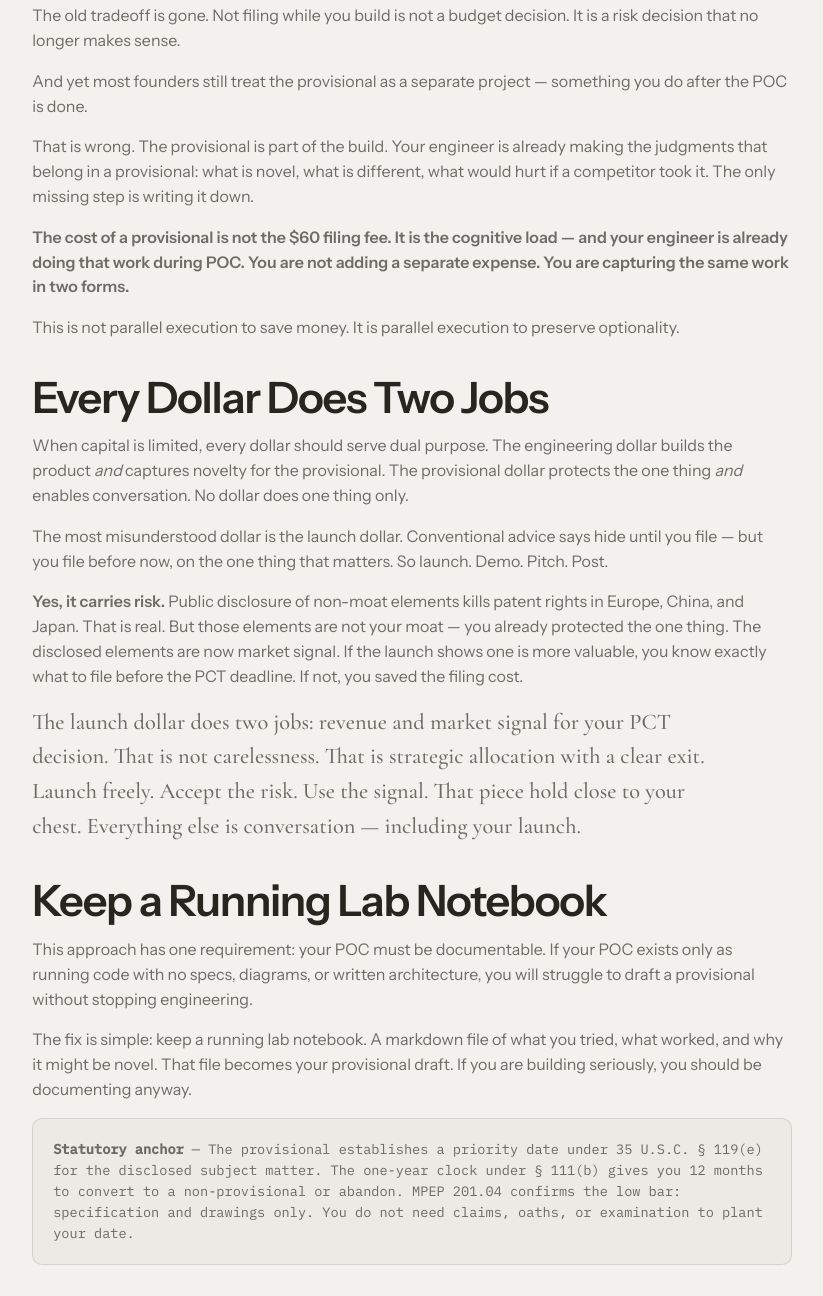
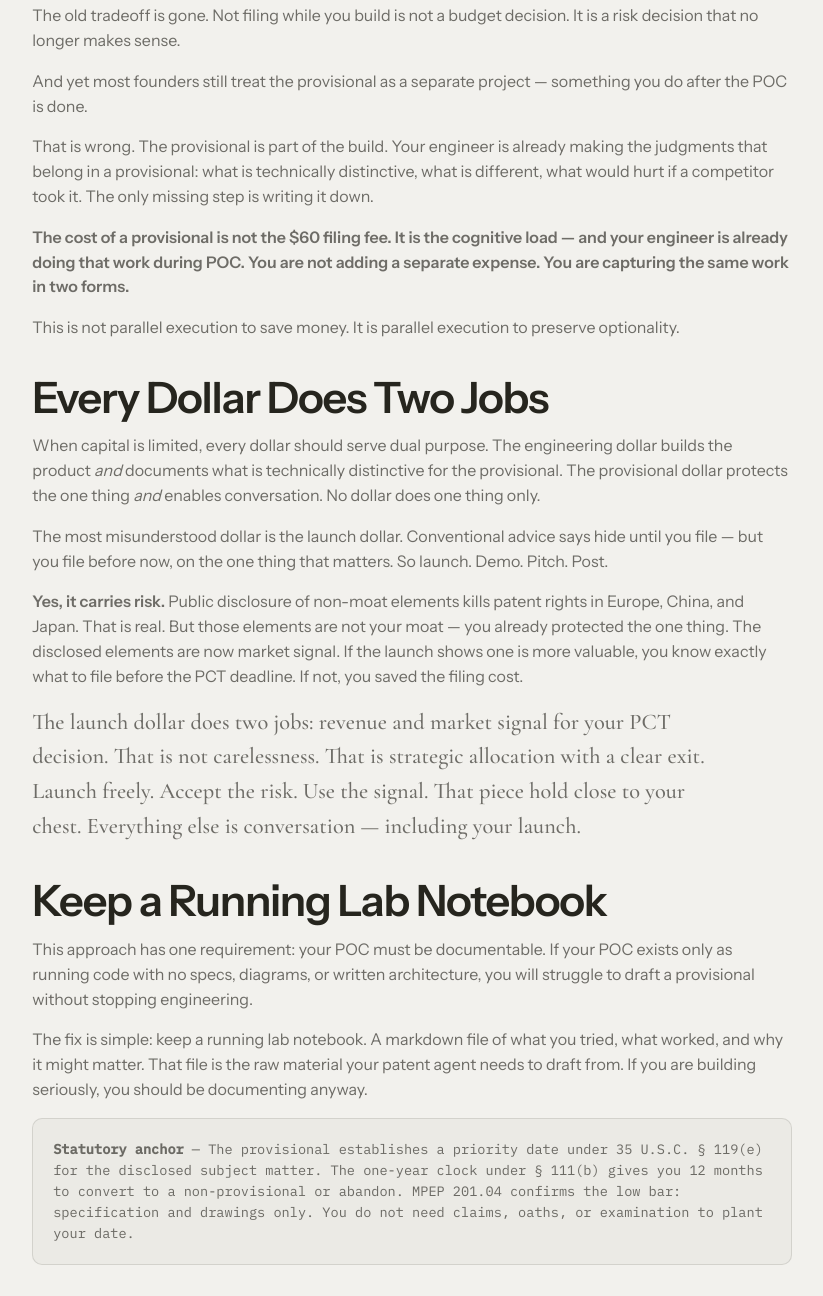
Before and after one commit to hmc62843u/hmc62843u.github.io, a website: page provisional-and-poc-budget.htm in a window 1280 px wide. Shown: the part 1056-2352 px from the top of the page, without its empty margins (19-842 px from the left). Drawn offline with nearby package versions, Linux system fonts and the light colour scheme.

Commit message:
Fix overclaiming and AI-drafting implication: 'novel' → 'technically distinctive', lab notebook line now references patent agent

```diff
--- a/provisional-and-poc-budget.htm
+++ b/provisional-and-poc-budget.htm
@@ -123,12 +123,12 @@
       <p>The old tradeoff is gone. Not filing while you build is not a budget decision. It is a risk decision that no longer makes sense.</p>
       <p>And yet most founders still treat the provisional as a separate project — something you do after the POC is done.</p>
 
-      <p>That is wrong. The provisional is part of the build. Your engineer is already making the judgments that belong in a provisional: what is novel, what is different, what would hurt if a competitor took it. The only missing step is writing it down.</p>
+      <p>That is wrong. The provisional is part of the build. Your engineer is already making the judgments that belong in a provisional: what is technically distinctive, what is different, what would hurt if a competitor took it. The only missing step is writing it down.</p>
       <p><strong>The cost of a provisional is not the $60 filing fee. It is the cognitive load — and your engineer is already doing that work during POC. You are not adding a separate expense. You are capturing the same work in two forms.</strong></p>
       <p>This is not parallel execution to save money. It is parallel execution to preserve optionality.</p>
 
       <h2>Every Dollar Does Two Jobs</h2>
-      <p>When capital is limited, every dollar should serve dual purpose. The engineering dollar builds the product <em>and</em> captures novelty for the provisional. The provisional dollar protects the one thing <em>and</em> enables conversation. No dollar does one thing only.</p>
+      <p>When capital is limited, every dollar should serve dual purpose. The engineering dollar builds the product <em>and</em> documents what is technically distinctive for the provisional. The provisional dollar protects the one thing <em>and</em> enables conversation. No dollar does one thing only.</p>
 
       <p>The most misunderstood dollar is the launch dollar. Conventional advice says hide until you file — but you file before now, on the one thing that matters. So launch. Demo. Pitch. Post.</p>
 
@@ -138,7 +138,7 @@
 
       <h2>Keep a Running Lab Notebook</h2>
       <p>This approach has one requirement: your POC must be documentable. If your POC exists only as running code with no specs, diagrams, or written architecture, you will struggle to draft a provisional without stopping engineering.</p>
-      <p>The fix is simple: keep a running lab notebook. A markdown file of what you tried, what worked, and why it might be novel. That file becomes your provisional draft. If you are building seriously, you should be documenting anyway.</p>
+      <p>The fix is simple: keep a running lab notebook. A markdown file of what you tried, what worked, and why it might matter. That file is the raw material your patent agent needs to draft from. If you are building seriously, you should be documenting anyway.</p>
 
       <div class="card">
         <p class="mono" style="margin-bottom: 0;"><strong>Statutory anchor</strong> — The provisional establishes a priority date under 35 U.S.C. § 119(e) for the disclosed subject matter. The one-year clock under § 111(b) gives you 12 months to convert to a non-provisional or abandon. MPEP 201.04 confirms the low bar: specification and drawings only. You do not need claims, oaths, or examination to plant your date.</p>
```
